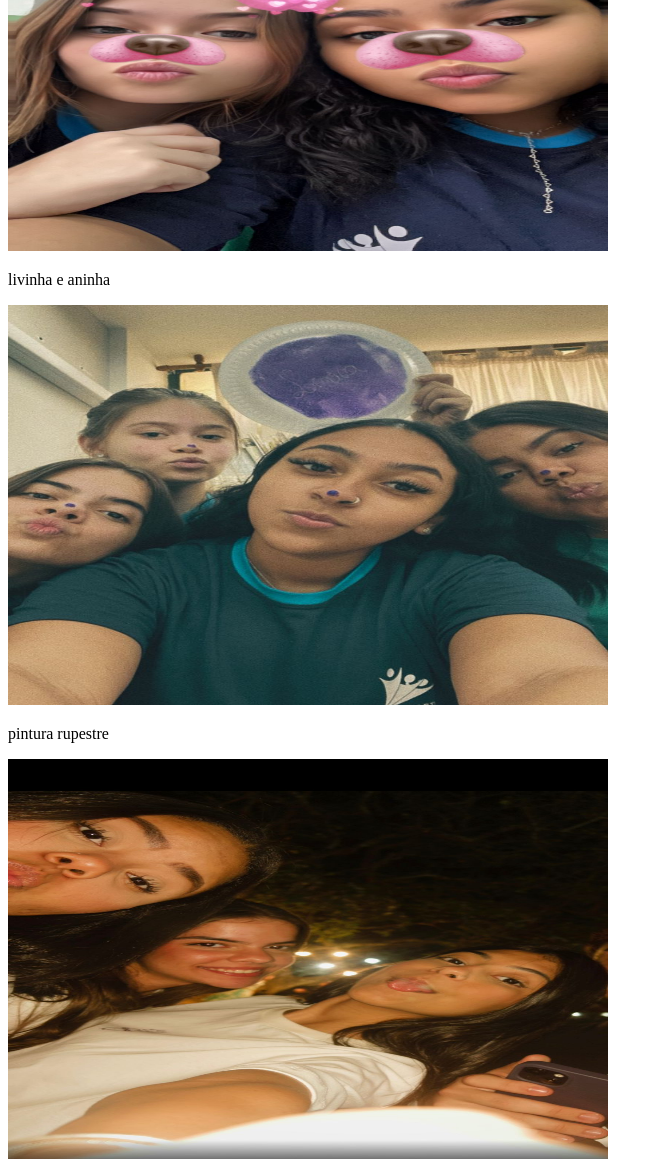
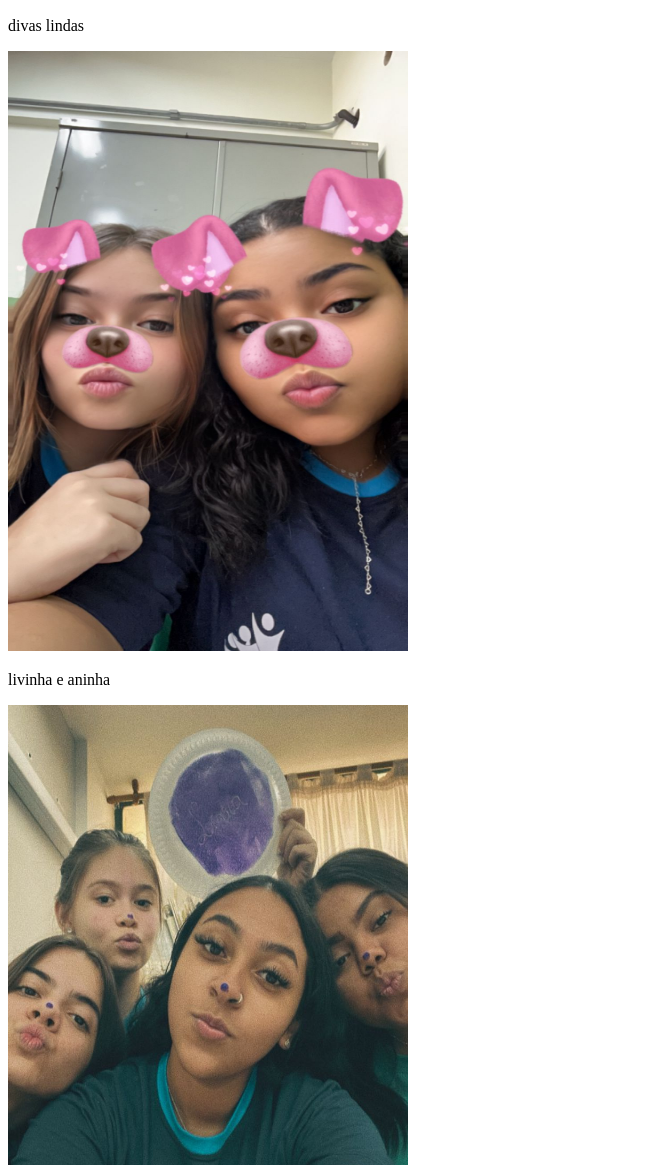
Before and after one commit to Livinhaa13/catalogodeamizade, a plain HTML site: page index.html in a window 1280 px wide. Shown: the part 1171-2336 px from the top of the page, without its empty margins (0-663 px from the left). Drawn offline with Linux system fonts and the light colour scheme.

Commit message:
Update index.html

```diff
--- a/index.html
+++ b/index.html
@@ -3,7 +3,7 @@
 <head>
     <meta charset="UTF-8">
     <meta name="viewport" content="width=device-width, initial-scale=1.0">
-    <title>Document</title>
+    <title>Amizade</title>
 </head>
 <body>
     <!DOCTYPE html>
@@ -16,15 +16,15 @@
   <p>Descricao</p>
 </body>
 </html>
-    <img src="foto1.jpeg" alt="Trote: descricao da imagem" width="600" height="400">
+    <img src="foto1.jpeg" alt="Trote: descricao da imagem" width="400" height="600">
     <p>meus amiguinhos<p>
     <img src="foto2.jpeg" alt="Trote: descricao da imagem" width="600" height="400">
     <p>divas lindas<p>
-    <img src="foto3.jpeg" alt="Trote: descricao da imagem" width="600" height="400">
+    <img src="foto3.jpeg" alt="Trote: descricao da imagem" width="400" height="600">
     <p>livinha e aninha<p>
-    <img src="foto4.jpeg" alt="Trote: descricao da imagem" width="600" height="400">
+    <img src="foto4.jpeg" alt="Trote: descricao da imagem" width="400" height="600">
     <p>pintura rupestre<p>
-    <img src="foto5.jpeg" alt="Trote: descricao da imagem" width="600" height="400">
+    <img src="foto5.jpeg" alt="Trote: descricao da imagem" width="400" height="600">
     <p>amizade<p>
 
 </body>
```
